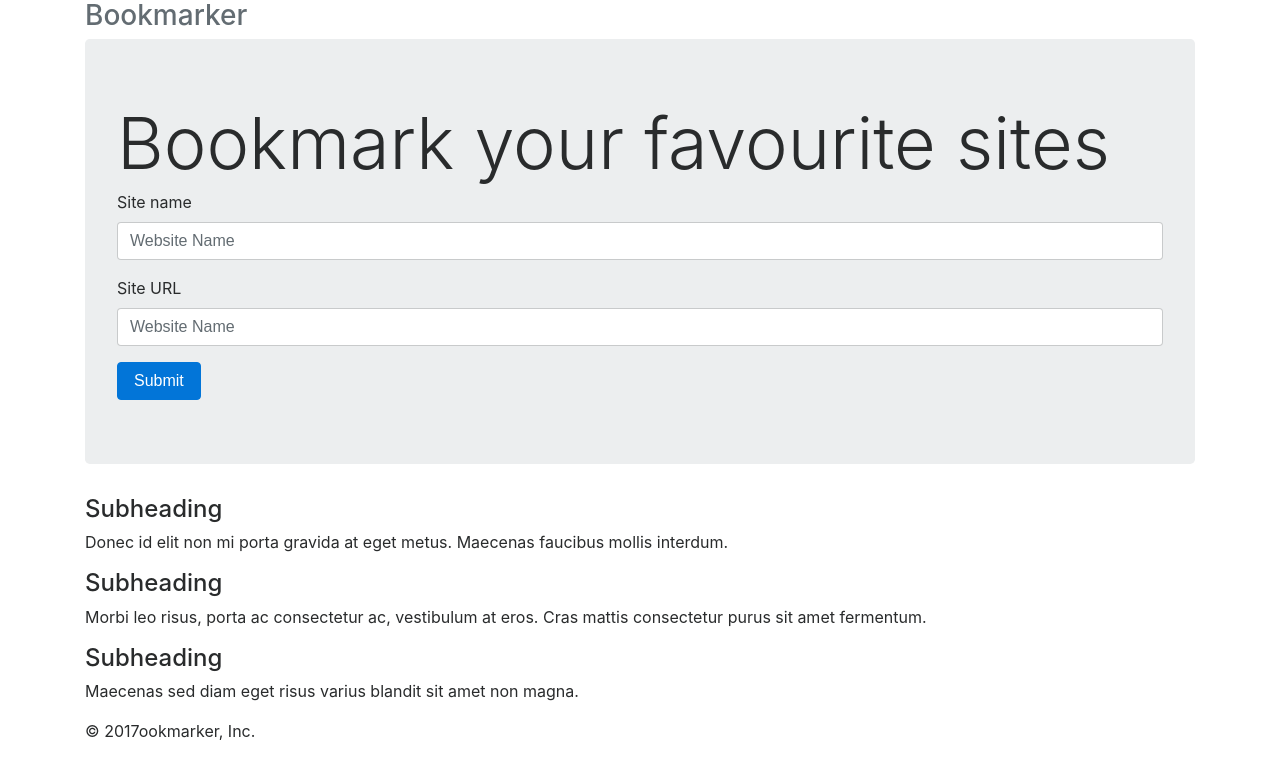
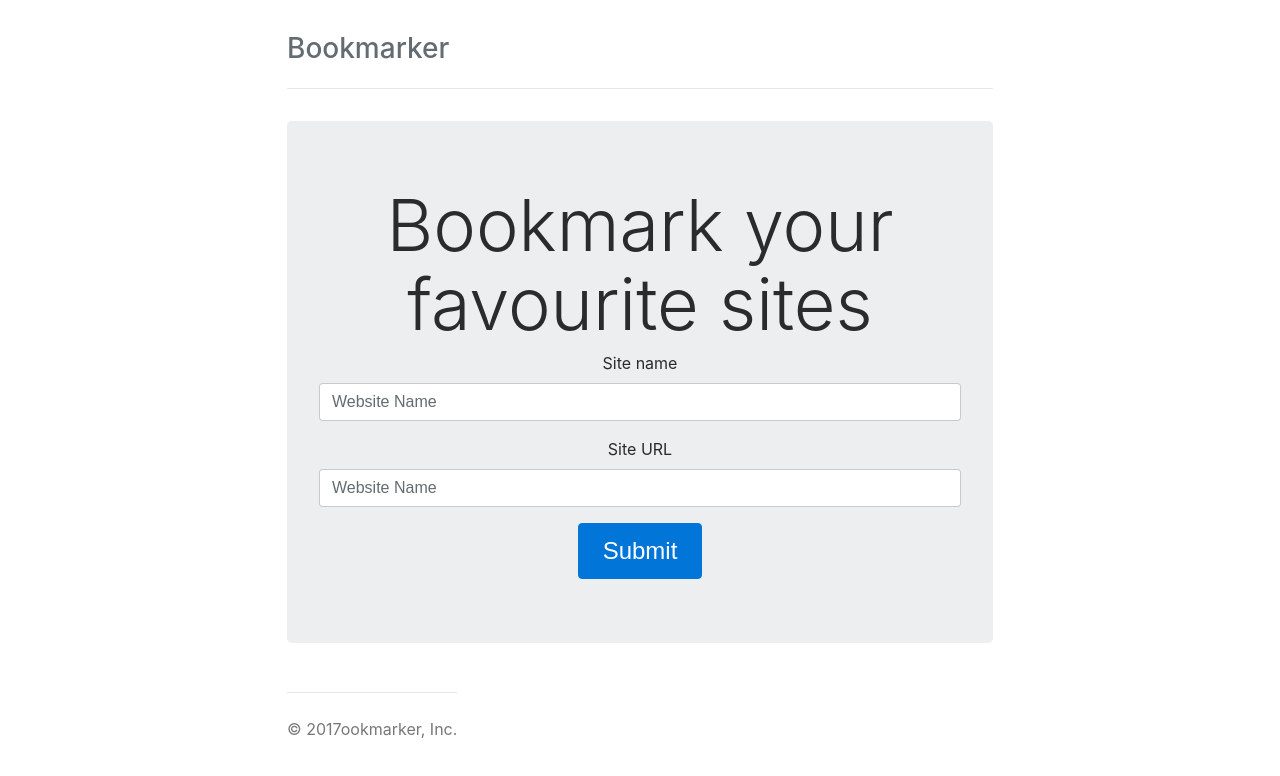
Before and after one commit to techAbhi1461/javacriptBookmarker, a plain HTML site: page index.html in a window 1280 px wide. Drawn offline with nearby package versions, Linux system fonts and the light colour scheme; a script that the page names is missing.

Commit message:
finished making interface

```diff
--- /dev/null
+++ b/css/style.css
@@ -0,0 +1,79 @@
+/* Space out content a bit */
+body {
+  padding-top: 1.5rem;
+  padding-bottom: 1.5rem;
+}
+
+/* Everything but the jumbotron gets side spacing for mobile first views */
+.header,
+.marketing,
+.footer {
+  padding-right: 1rem;
+  padding-left: 1rem;
+}
+
+/* Custom page header */
+.header {
+  padding-bottom: 1rem;
+  border-bottom: .05rem solid #e5e5e5;
+}
+/* Make the masthead heading the same height as the navigation */
+.header h3 {
+  margin-top: 0;
+  margin-bottom: 0;
+  line-height: 3rem;
+}
+
+/* Custom page footer */
+.footer {
+  padding-top: 1.5rem;
+  color: #777;
+  border-top: .05rem solid #e5e5e5;
+}
+
+/* Customize container */
+@media (min-width: 48em) {
+  .container {
+    max-width: 46rem;
+  }
+}
+.container-narrow > hr {
+  margin: 2rem 0;
+}
+
+/* Main marketing message and sign up button */
+.jumbotron {
+  text-align: center;
+  border-bottom: .05rem solid #e5e5e5;
+}
+.jumbotron .btn {
+  padding: .75rem 1.5rem;
+  font-size: 1.5rem;
+}
+
+/* Supporting marketing content */
+.marketing {
+  margin: 3rem 0;
+}
+.marketing p + h4 {
+  margin-top: 1.5rem;
+}
+
+/* Responsive: Portrait tablets and up */
+@media screen and (min-width: 48em) {
+  /* Remove the padding we set earlier */
+  .header,
+  .marketing,
+  .footer {
+    padding-right: 0;
+    padding-left: 0;
+  }
+  /* Space out the masthead */
+  .header {
+    margin-bottom: 2rem;
+  }
+  /* Remove the bottom border on the jumbotron for visual effect */
+  .jumbotron {
+    border-bottom: 0;
+  }
+}
--- a/index.html
+++ b/index.html
@@ -8,6 +8,7 @@
 
     <!-- Bootstrap core CSS -->
     <link href="css/bootstrap.min.css" rel="stylesheet">
+    <link href="css/style.css" rel="stylesheet">
 
   <body>
 
@@ -37,15 +38,8 @@
 
       <div class="row marketing">
         <div class="col-lg-12">
-          <h4>Subheading</h4>
-          <p>Donec id elit non mi porta gravida at eget metus. Maecenas faucibus mollis interdum.</p>
-
-          <h4>Subheading</h4>
-          <p>Morbi leo risus, porta ac consectetur ac, vestibulum at eros. Cras mattis consectetur purus sit amet fermentum.</p>
-
-          <h4>Subheading</h4>
-          <p>Maecenas sed diam eget risus varius blandit sit amet non magna.</p>
-        </div>
+            <div id="bookmarksResults">
+            </div>
 
 
       </div>
```
Also changed, not shown: js/main.js (added).
